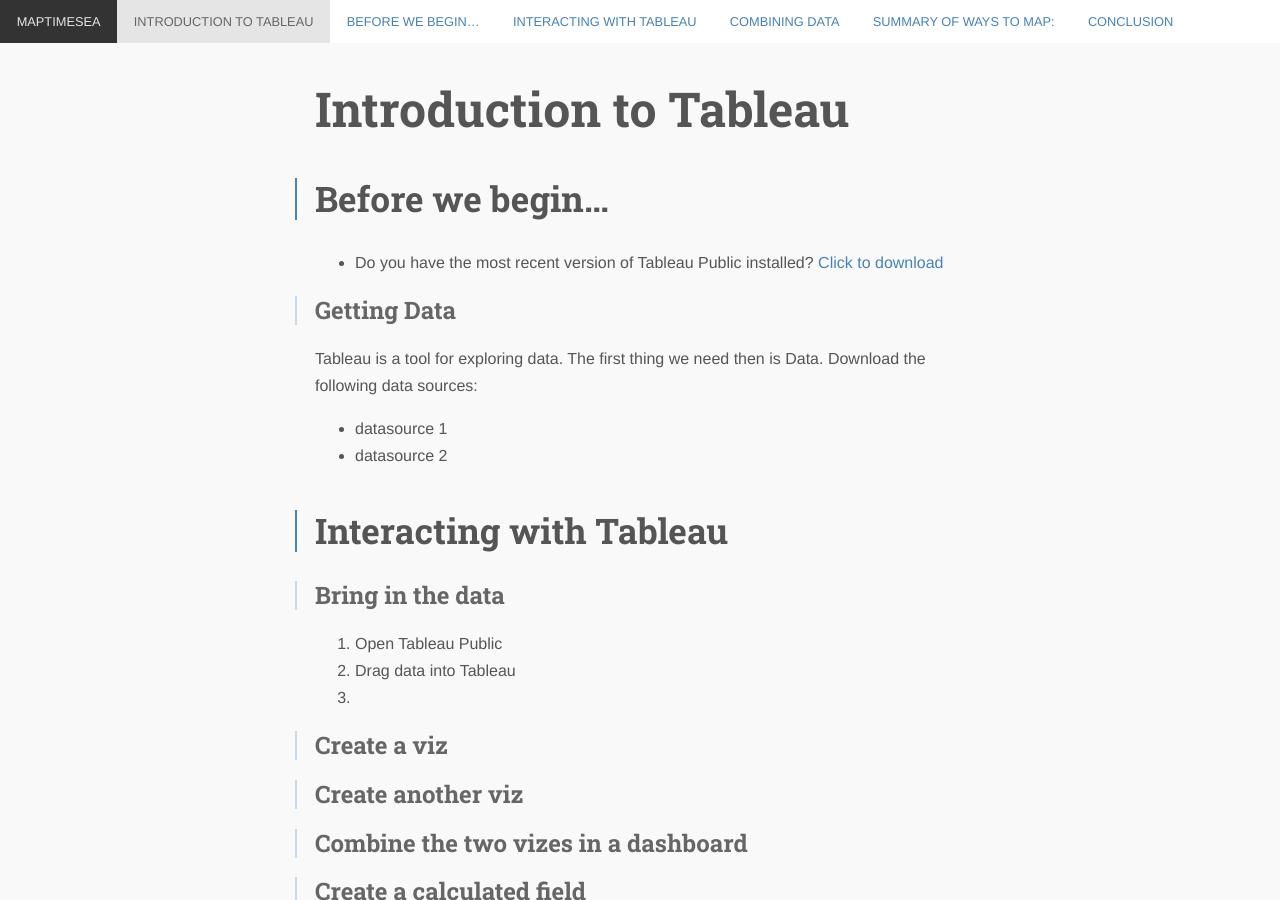
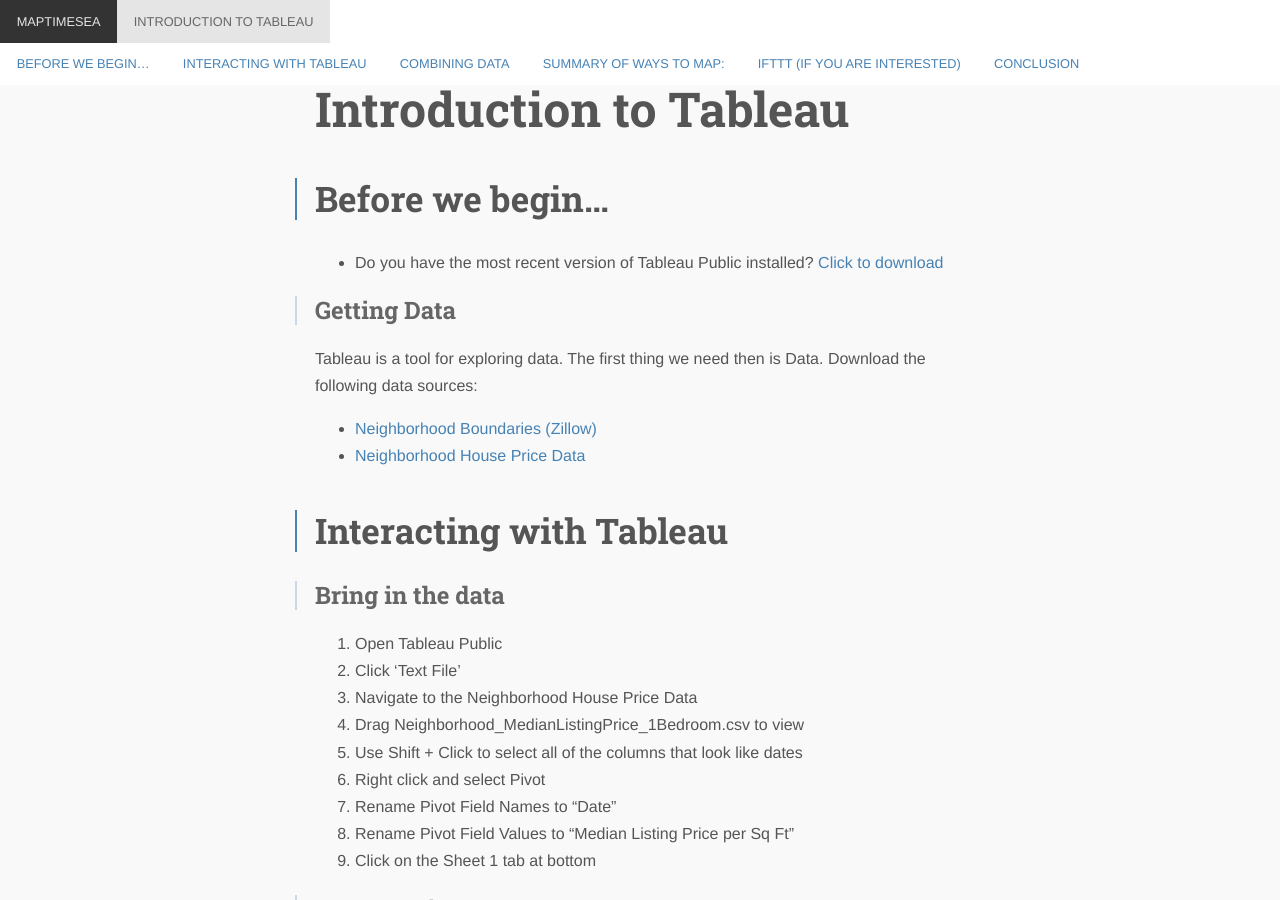
Before and after one commit to MaptimeSEA/maptimesea.github.io, a Jekyll site: the page built from _posts/2017-03-01-tableau.markdown, in a window 1280 px wide and 900 px high. Built offline with Jekyll 4.4.1, drawn with Linux system fonts in a browser that asks for light colours; nearby versions of some CDN libraries; Markdown is read by kramdown in place of the engine named in the settings; some of the changed text lies outside the part shown.

```diff
--- a/_posts/2017-03-01-tableau.markdown
+++ b/_posts/2017-03-01-tableau.markdown
@@ -11,18 +11,26 @@
 
 Tableau is a tool for exploring data. The first thing we need then is Data. Download the following data sources:
 
-* datasource 1
-* datasource 2
+* [Neighborhood Boundaries (Zillow)](https://www.zillow.com/howto/api/neighborhood-boundaries.htm)
+* [Neighborhood House Price Data](https://www.zillow.com/research/data/#bulk)
 
 # Interacting with Tableau
 
 ## Bring in the data
 
 1. Open Tableau Public
-2. Drag data into Tableau
-3.
+2. Click 'Text File'
+3. Navigate to the Neighborhood House Price Data
+4. Drag Neighborhood_MedianListingPrice_1Bedroom.csv to view
+5. Use Shift + Click to select all of the columns that look like dates
+6. Right click and select Pivot
+7. Rename Pivot Field Names to "Date"
+8. Rename Pivot Field Values to "Median Listing Price per Sq Ft"
+9. Click on the Sheet 1 tab at bottom
 
 ## Create a viz
+
+1. Double-click on
 
 ## Create another viz
 
@@ -55,6 +63,15 @@
 
 ## Edit Locations
 
+# IFTTT (if you are interested)
+
+1. Download IFTTT to your phone
+2. Search 'track your current location in a spreadsheet'
+3. Select 'Turn on'
+4. Follow the directions here to add the IFTTT widget to your Today View https://ifttt.com/help/applets-with-widgets
+5.
+
+
 
 # Conclusion
 
```
